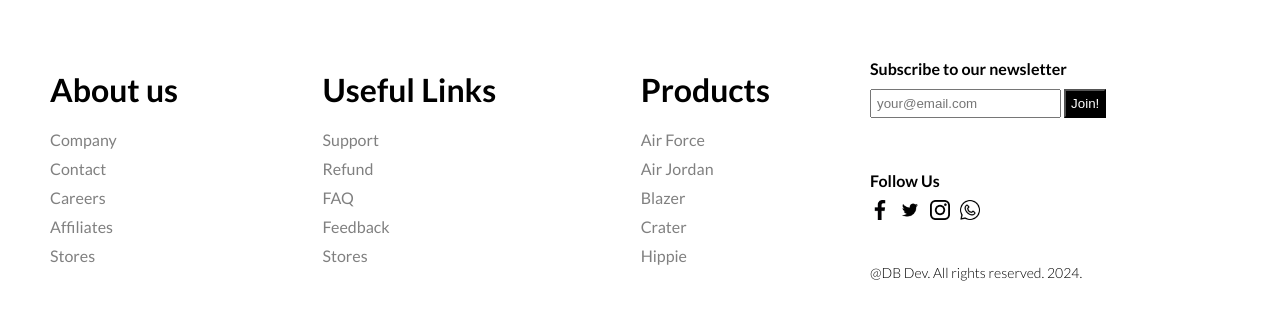
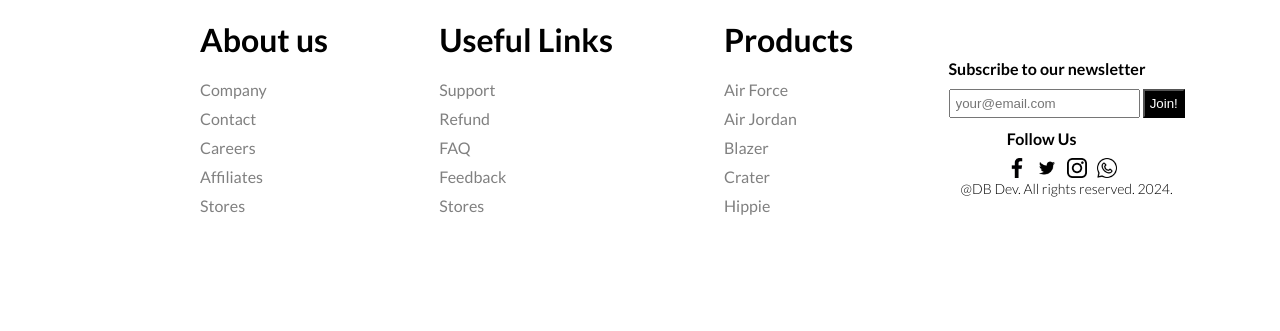
Before and after one commit to Thapnarong/js, a plain HTML site: page index.html in a window 1280 px wide. Shown: the part 3056-3387 px from the top of the page. After the commit the page ends 3303 px from the top, so only its background shows below. Drawn offline with Linux system fonts and the light colour scheme.

Commit message:
realign footer

```diff
--- a/style.css
+++ b/style.css
@@ -341,7 +341,7 @@ footer {
   flex: 2;
   display: flex;
   justify-content: space-between;
-  padding: 50px;
+  padding-left: 200px;
 }
 .fMenuTitle {
   font-size: 16px;
@@ -361,6 +361,7 @@ footer {
   display: flex;
   flex-direction: column;
   justify-content: space-between;
+  align-items: center;
 }
 .fInput {
   padding: 5px;
```
